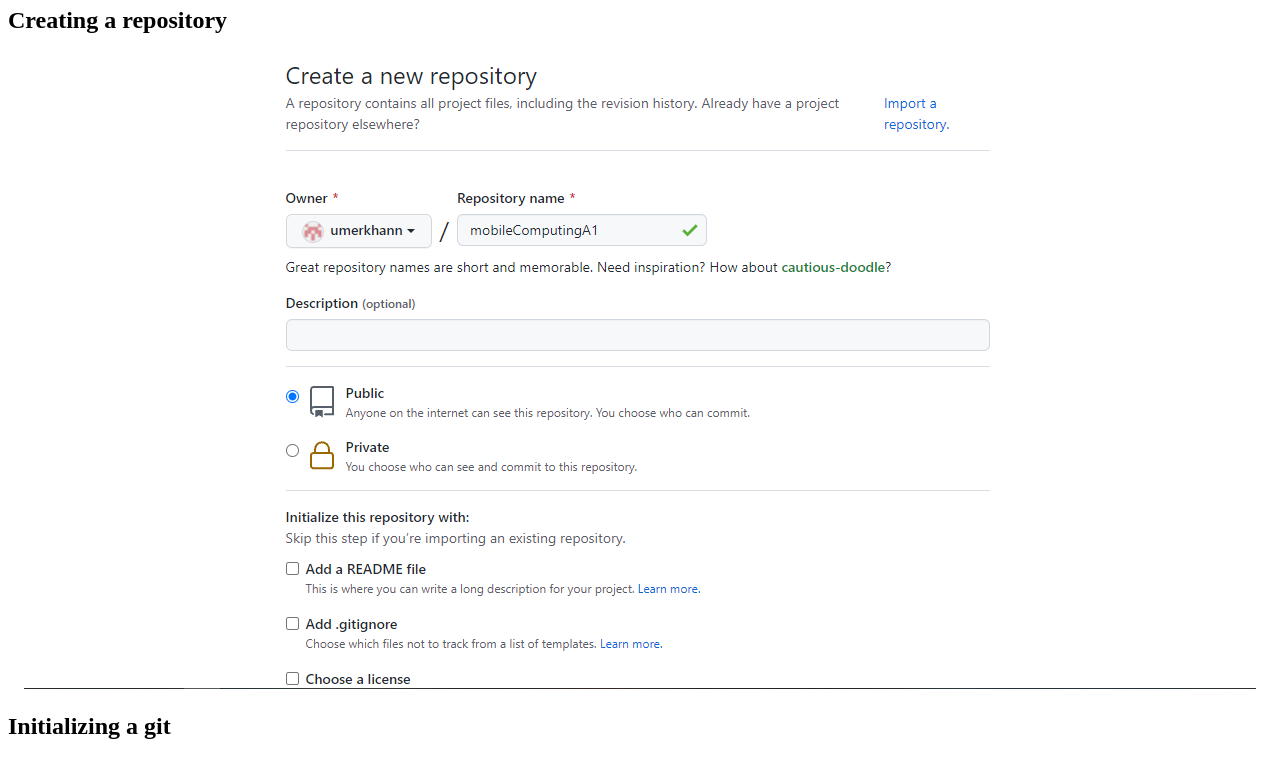
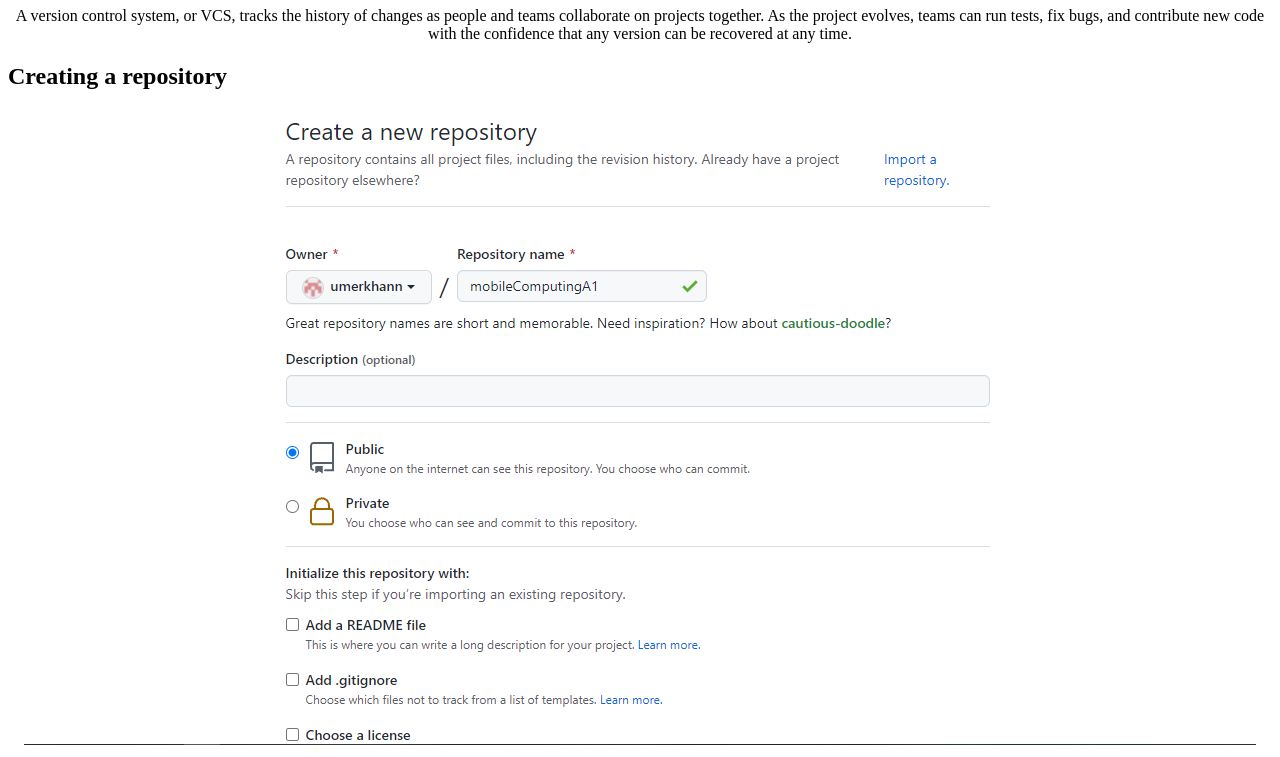
Before and after one commit to umerkhann/mobileComputingA1, a plain HTML site: page index.html in a window 1280 px wide. Shown: the part 73-830 px from the top of the page. Drawn offline with Linux system fonts and the light colour scheme.

Commit message:
added a paragraph about VCS using online editor

```diff
--- a/index.html
+++ b/index.html
@@ -11,6 +11,11 @@
     <center>
         <h1 style="background-color:powderblue;">VCS</h1>
         </center>
+            <center>
+                <p>
+                A version control system, or VCS, tracks the history of changes as people and teams collaborate on projects together. As the project evolves, teams can run tests, fix bugs, and contribute new code with the confidence that any version can be recovered at any time.
+                </p>
+            </center>
     <h2>Creating a repository</h2>
     <center>
         <img src="Creating a repository.png" alt="">
```
